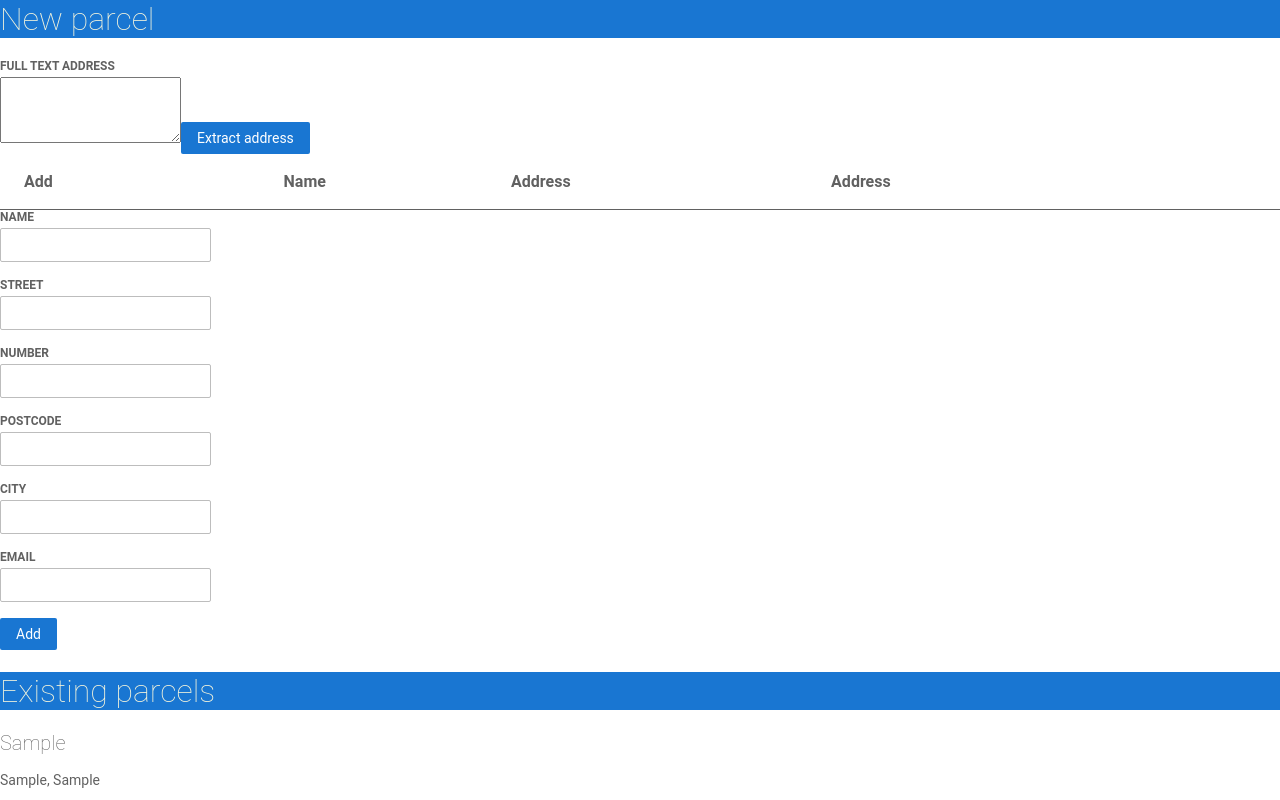
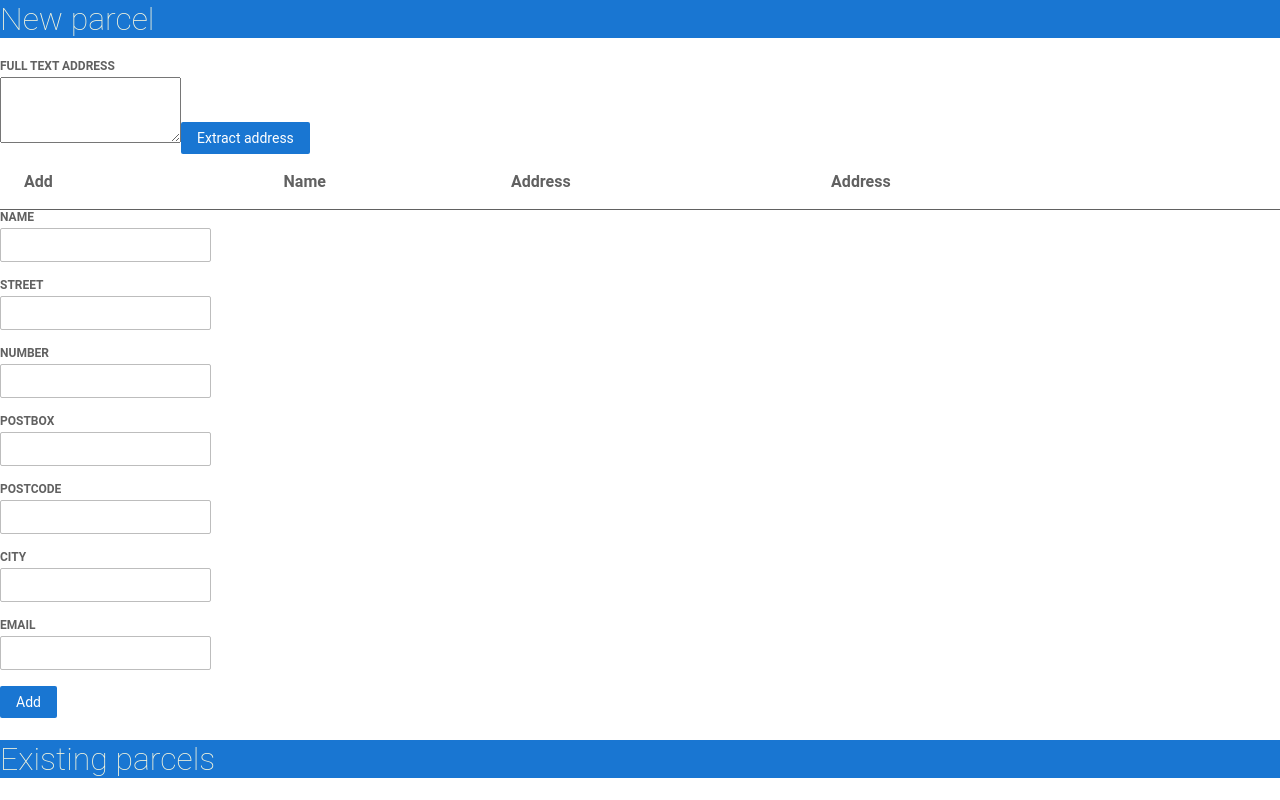
Before and after one commit to Alexandre-Genon/parcel-composer, an Angular app: page / in a window 1280 px wide. Both pictures are taken after typing "Sample", "Sample", "Sample", "Sample", "Sample", "Sample" into the empty fields and a click on the button "Add". Shown: the top 800 px of the page. Built offline with nearby package versions, Linux system fonts and the light colour scheme.

Commit message:
#3 Postbox letter is now in the model and in the form, remains to add it in extraction

```diff
--- a/src/app/address/address.ts
+++ b/src/app/address/address.ts
@@ -4,7 +4,7 @@ export class Address {
   name: string;
   street: string;
   street_nb: number;
-  postbox_letter: string;
+  postboxLetter: string;
   city: string;
   postcode: number;
   email: string;
@@ -35,6 +35,7 @@ export class Address {
     let streetAndNb = this.getStringAndNumber(fullStreet);
     address.street = streetAndNb[0];
     address.street_nb = streetAndNb[1];
+    address.postboxLetter = "";
     let fullCity = this.getRowIfPresent(lines, 2);
     let cityAndPostcode = this.getStringAndNumber(fullCity);
     address.city = cityAndPostcode[0];
@@ -49,6 +50,7 @@ export class Address {
     a.name = obj.name;
     a.street = obj.street;
     a.street_nb = obj.street_nb;
+    a.postboxLetter = obj.postboxLetter;
     a.city = obj.city;
     a.postcode = obj.postcode;
     a.email = obj.email;
--- a/src/app/parcel/new-parcel/new-parcel.component.html
+++ b/src/app/parcel/new-parcel/new-parcel.component.html
@@ -33,7 +33,7 @@
 			<ng-container matColumnDef="Address">
 				<th mat-header-cell *matHeaderCellDef> Address </th>
 				<td mat-cell *matCellDef="let address">
-					<p>{{address.street}}, {{address.street_nb}}</p>
+					<p>{{address.street}}, {{address.street_nb}} {{address.postboxLetter}}</p>
 					<p>{{address.postcode}} {{address.city}}</p>
 				</td>
 			</ng-container>
@@ -63,6 +63,12 @@
       </label>
 				<input id="street_nb" type="text" formControlName="street_nb">
     </div>
+    	<div>
+				<label for="postbox_letter">
+        Postbox
+      </label>
+				<input id="postbox_letter" type="text" formControlName="postbox_letter">
+    </div>
 				<div>
 					<label for="postcode">
         Postcode
--- a/src/app/parcel/new-parcel/new-parcel.component.ts
+++ b/src/app/parcel/new-parcel/new-parcel.component.ts
@@ -30,6 +30,7 @@ export class NewParcelComponent implements OnInit {
       name: "",
       street: "",
       street_nb: "",
+      postbox_letter: "",
       postcode: "",
       city: "",
       email: ""
@@ -60,6 +61,7 @@ export class NewParcelComponent implements OnInit {
       name: address.name,
       street: address.street,
       street_nb: address.street_nb,
+      postbox_letter: address.postboxLetter,
       postcode: address.postcode,
       city: address.city,
       email: address.email
@@ -78,6 +80,7 @@ export class NewParcelComponent implements OnInit {
     address.street = formFields.street;
     address.street_nb = formFields.street_nb;
     address.postcode = formFields.postcode;
+    address.postboxLetter = formFields.postbox_letter;
     address.city = formFields.city;
     address.email = formFields.email;
     address.originalString = formFields.original_string;
--- a/src/app/parcel/parcel-basket.service.ts
+++ b/src/app/parcel/parcel-basket.service.ts
@@ -33,7 +33,7 @@ export class ParcelBasketService {
       ";" +
       address.street_nb +
       ";" +
-      "" + //address.postbox
+      address.postboxLetter +
       ";" +
       address.postcode +
       ";" +
--- a/src/app/parcel/parcel-basket/parcel-basket.component.html
+++ b/src/app/parcel/parcel-basket/parcel-basket.component.html
@@ -1,6 +1,6 @@
 <div *ngFor="let parcel of parcels, index as parcelId">
 	<h2>{{parcel.name}}</h2>
-	<p>{{parcel.street}}, {{parcel.street_nb}}</p>
+	<p>{{parcel.street}}, {{parcel.street_nb}} {{parcel.postboxLetter}}</p>
 	<p>{{parcel.postcode}} {{parcel.city}}
 </div>
 <button (click)="export()">
```
